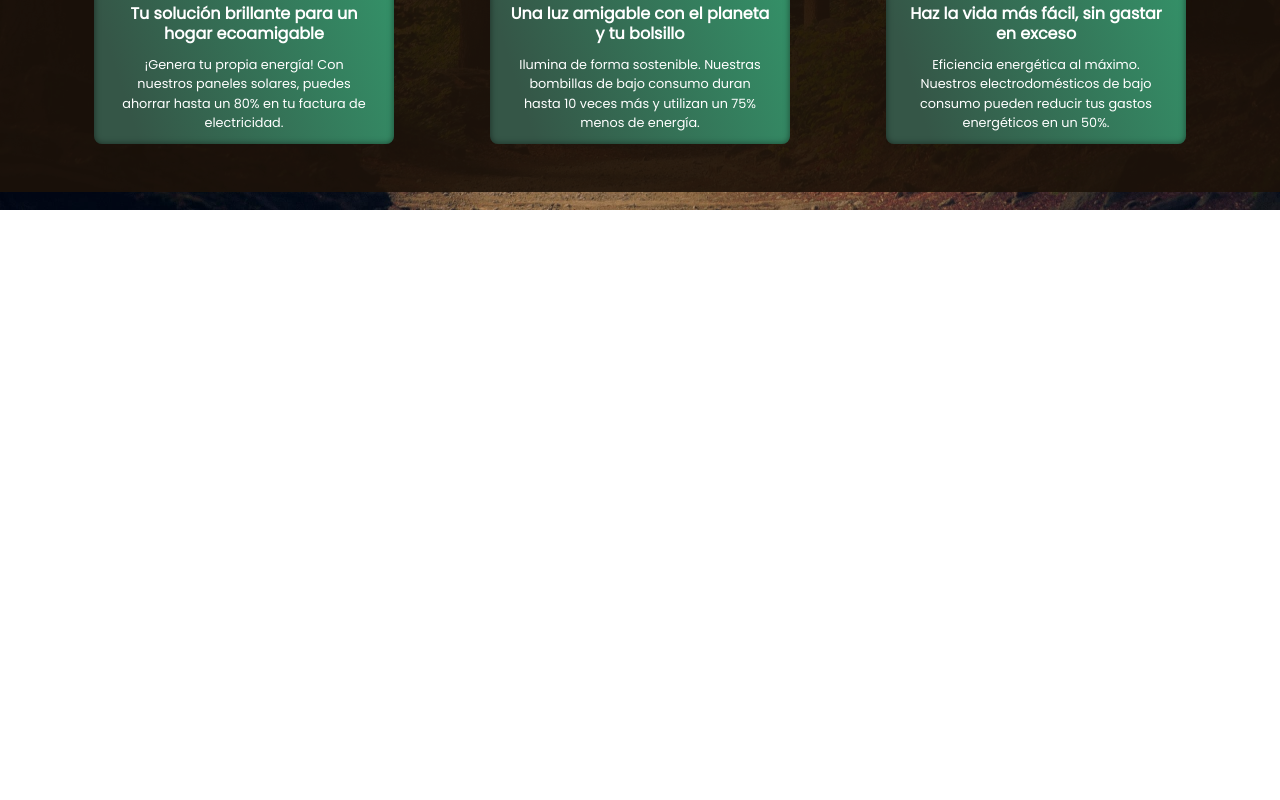
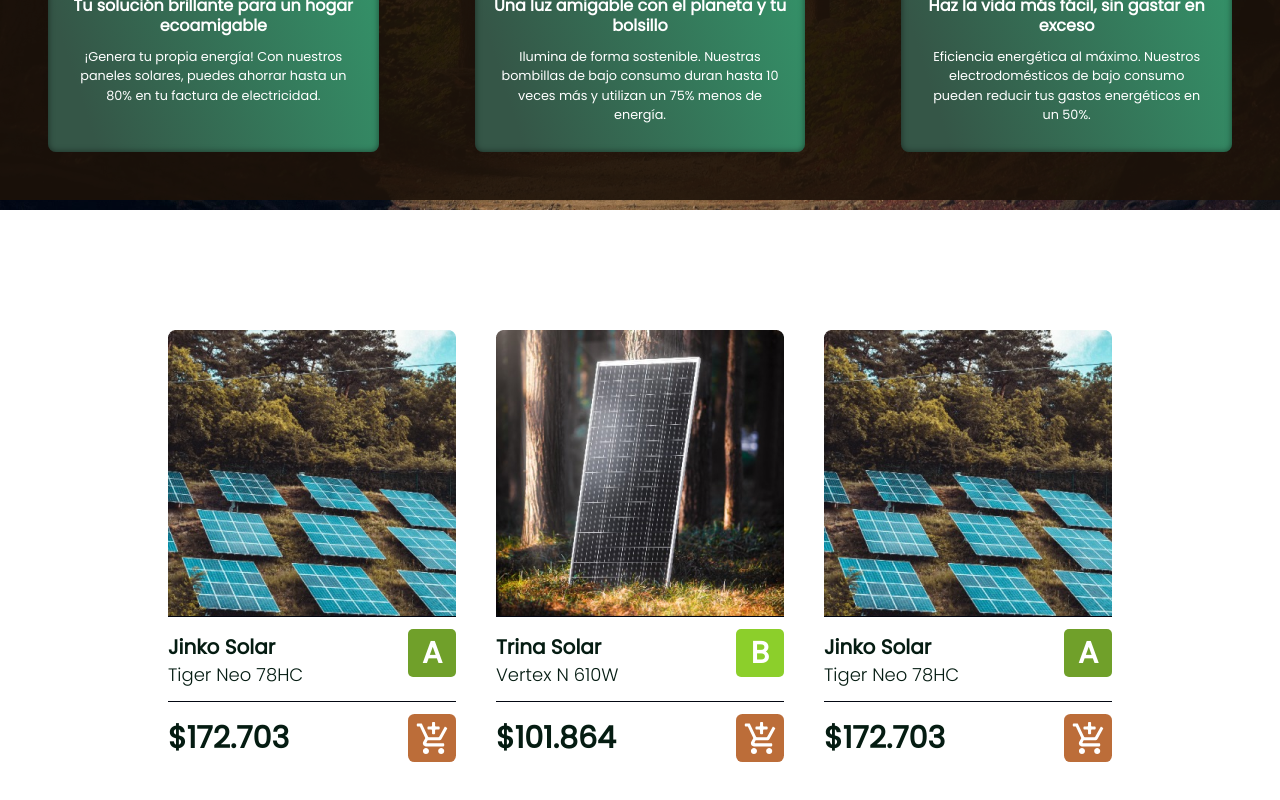
Before and after one commit to No-Country/c14-15-t-node-react, a React (Vite) app in the folder client/ecomerce-green/: page / in a window 1280 px wide. Shown: the part 590-1390 px from the top of the page. Before the commit the page ends 800 px from the top, so only its background shows below. Built offline with nearby package versions, Linux system fonts and the light colour scheme.

Commit message:
cards productos

```diff
--- a/client/ecomerce-green/src/App.jsx
+++ b/client/ecomerce-green/src/App.jsx
@@ -18,7 +18,7 @@
       </Routes>
     </Router>
 
-    {/* <ProductCards/> */}
+    <ProductCards/>
     </div>
   )
 }
--- a/client/ecomerce-green/src/components/ProductCards/ProductCards.css
+++ b/client/ecomerce-green/src/components/ProductCards/ProductCards.css
@@ -7,7 +7,13 @@
 
 .energy-label{
     border-radius: 5px;
-    background: #70A02A;
     width: 3rem;
     height: 3rem;
 }
+
+.energy-label.a-tag{
+    background-color: #70A02A;
+}
+.energy-label.b-tag{
+    background-color: #8CCF2B;
+}
--- a/client/ecomerce-green/src/components/ProductCards/ProductCards.jsx
+++ b/client/ecomerce-green/src/components/ProductCards/ProductCards.jsx
@@ -2,7 +2,7 @@
 
 const ProductCards = () => {
   return (
-    <section className="card-container py-10 flex flex-col justify-center items-center w-screen gap-10 ">
+    <section className="card-container py-10 flex flex-col justify-center items-center w-screen min-w-min gap-10 flex-wrap md:flex-row">
     <div className="product-card flex-column w-[288px] mt-20 divide-y divide-gray-950">
         <img src="/ProductImg.png" alt="" className="object-cover"/>
         <div className="description flex place-content-between items-center pb-3">
@@ -10,11 +10,26 @@
         <p className="text-xl font-semibold mt-4">Jinko Solar</p>
         <p className="text-lg font-light">Tiger Neo 78HC</p>
         </div>
-        <span className="energy-label flex items-center justify-center">
+        <span className="energy-label a-tag flex items-center justify-center">
           <p className="text-white text-3xl font-extrabold text-center">A</p></span>
         </div>
         <div className="flex place-content-between items-center pt-3">
         <p className="text-3xl font-extrabold">$172.703</p>
+        <img src="/CartIcon.svg" alt="" className="w-12 cursor-pointer" />
+        </div>
+    </div>
+    <div className="product-card flex-column w-[288px] mt-20 divide-y divide-gray-950">
+        <img src="/ProductImg2.png" alt="" className="object-cover"/>
+        <div className="description flex place-content-between items-center pb-3">
+          <div>
+        <p className="text-xl font-semibold mt-4">Trina Solar</p>
+        <p className="text-lg font-light">Vertex N 610W</p>
+        </div>
+        <span className="energy-label b-tag flex items-center justify-center">
+          <p className="text-white text-3xl font-extrabold text-center">B</p></span>
+        </div>
+        <div className="flex place-content-between items-center pt-3">
+        <p className="text-3xl font-extrabold">$101.864</p>
         <img src="/CartIcon.svg" alt="" className="w-12 cursor-pointer" />
         </div>
     </div>
@@ -25,22 +40,7 @@
         <p className="text-xl font-semibold mt-4">Jinko Solar</p>
         <p className="text-lg font-light">Tiger Neo 78HC</p>
         </div>
-        <span className="energy-label flex items-center justify-center">
-          <p className="text-white text-3xl font-extrabold text-center">A</p></span>
-        </div>
-        <div className="flex place-content-between items-center pt-3">
-        <p className="text-3xl font-extrabold">$172.703</p>
-        <img src="/CartIcon.svg" alt="" className="w-12 cursor-pointer" />
-        </div>
-    </div>
-    <div className="product-card flex-column w-[288px] mt-20 divide-y divide-gray-950">
-        <img src="/ProductImg.png" alt="" className="object-cover"/>
-        <div className="description flex place-content-between items-center pb-3">
-          <div>
-        <p className="text-xl font-semibold mt-4">Jinko Solar</p>
-        <p className="text-lg font-light">Tiger Neo 78HC</p>
-        </div>
-        <span className="energy-label flex items-center justify-center">
+        <span className="energy-label a-tag flex items-center justify-center">
           <p className="text-white text-3xl font-extrabold text-center">A</p></span>
         </div>
         <div className="flex place-content-between items-center pt-3">
--- a/client/ecomerce-green/src/index.css
+++ b/client/ecomerce-green/src/index.css
@@ -67,8 +67,9 @@
   text-align: center;
   color: #fff;
   font-family: "Roboto", sans-serif;
-  width: 18.75rem;
-  height: 15rem;
+  width: 40%;
+  min-width: 18.75rem;
+  height: 16rem;
   border-radius: 0.5rem;
   background: linear-gradient(72deg, #355647 12.12%, #34966b 100%);
   box-shadow: 0px 0px 6px 0px rgba(0, 0, 0, 0.5) inset;
```
Also changed, not shown: client/ecomerce-green/public/ProductImg2.png (added).
